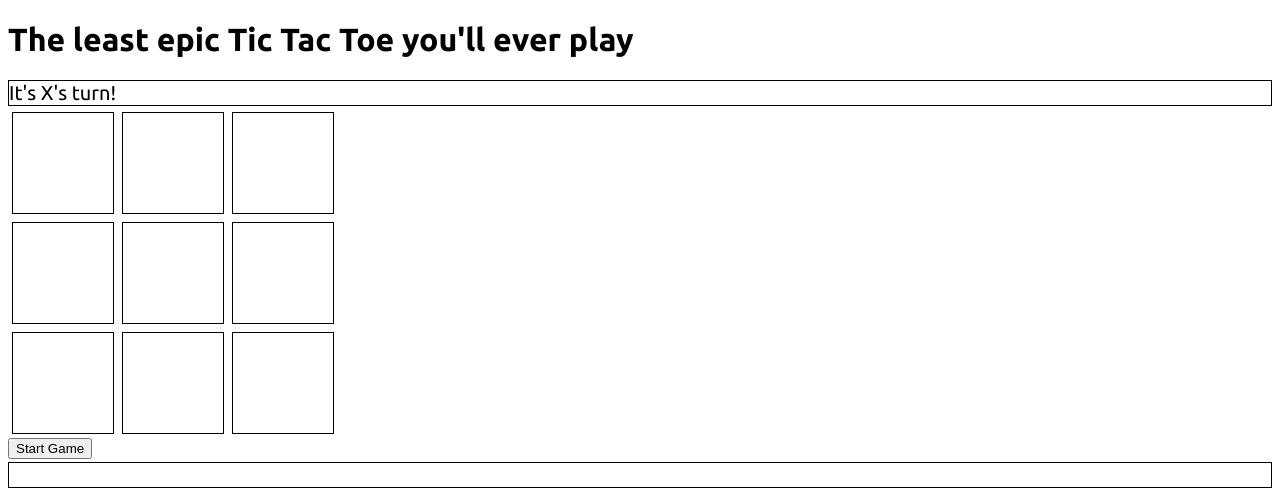
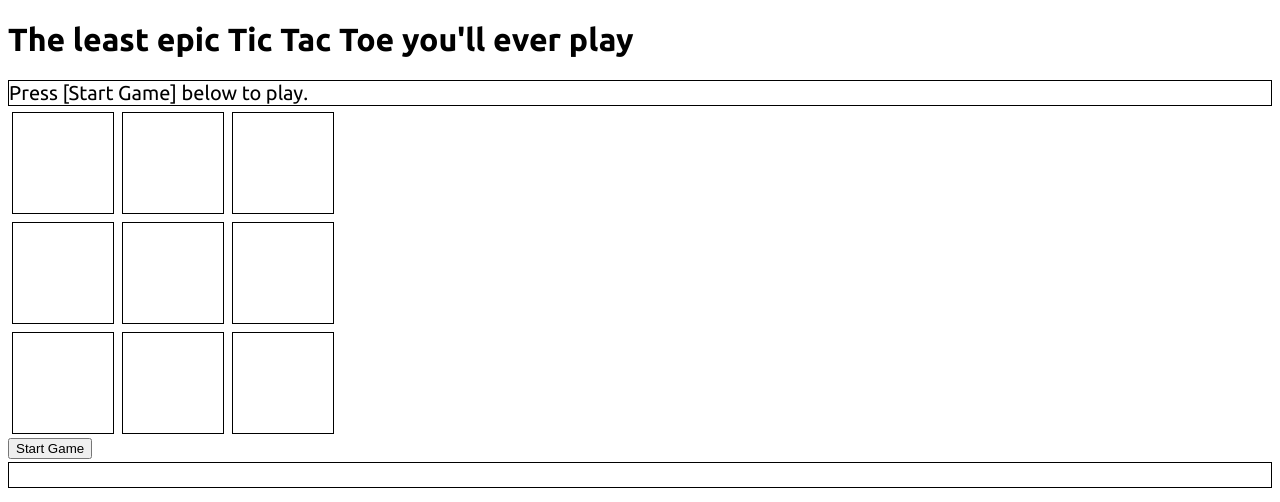
Before and after one commit to lucien-bao/tictactoe, a plain HTML site: page ttt4.html in a window 1280 px wide. Drawn offline with Linux system fonts and the light colour scheme.

Commit message:
change start message

```diff
--- a/ttt4.html
+++ b/ttt4.html
@@ -47,7 +47,7 @@
     <body>
         <h1>The least epic Tic Tac Toe you'll ever play</h1>
 
-        <div id="turn">It's X's turn!</div>
+        <div id="turn">Press [Start Game] below to play.</div>
 
         <script>
             // The given code
```
